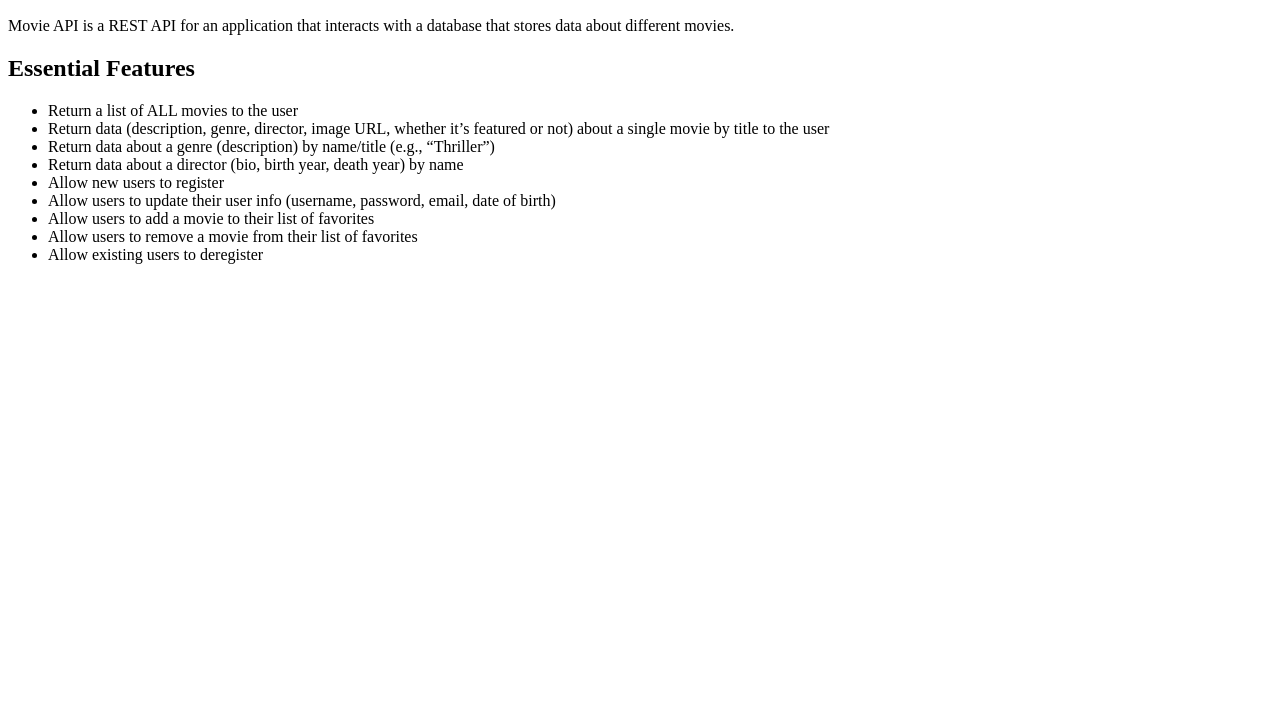
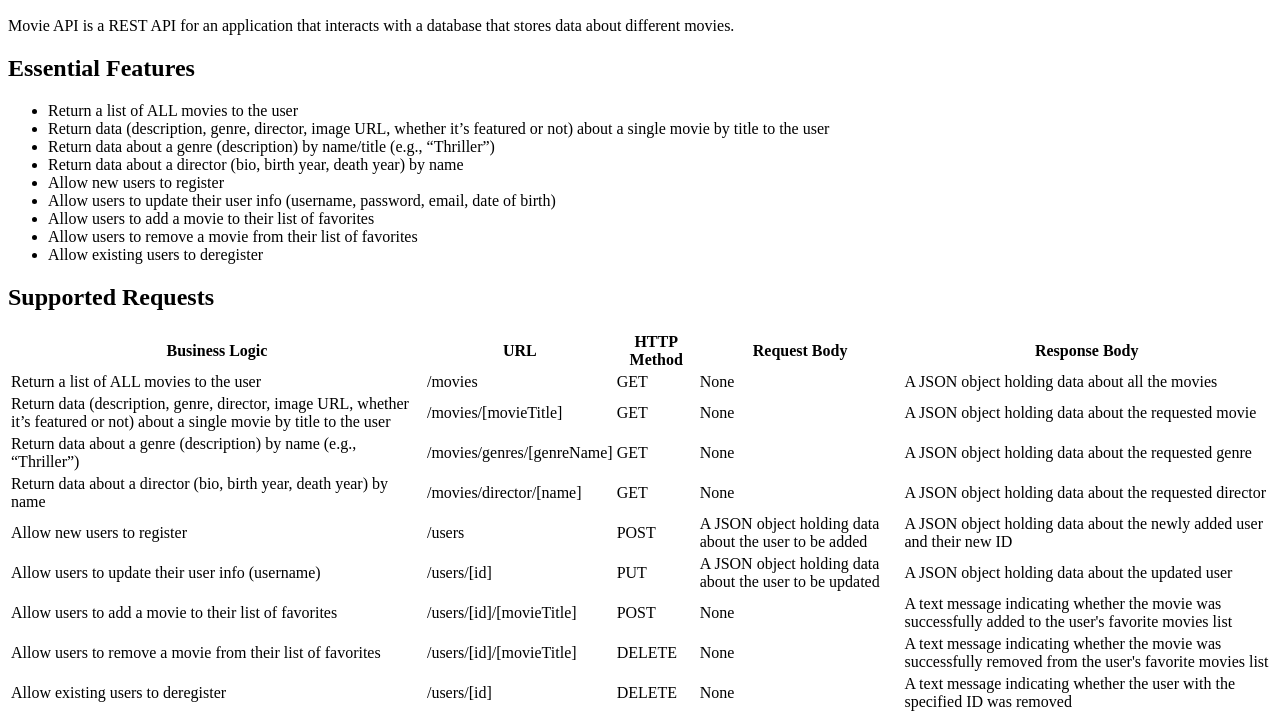
Before and after one commit to vdevhub/movie-api, a website: page public/documentation.html in a window 1280 px wide. Shown: the part 110-832 px from the top of the page. Before the commit the page ends 800 px from the top, so only its background shows below. Drawn offline with Linux system fonts and the light colour scheme.

Commit message:
Update documenation with endpoints descriptions

```diff
--- a/public/documentation.html
+++ b/public/documentation.html
@@ -21,5 +21,82 @@
     <li>Allow users to remove a movie from their list of favorites</li>
     <li>Allow existing users to deregister</li>
   </ul>
+  <h2>Supported Requests</h2>
+  <table>
+    <thead>
+      <tr>
+        <th>Business Logic</th>
+        <th>URL</th>
+        <th>HTTP Method</th>
+        <th>Request Body</th>
+        <th>Response Body</th>
+      </tr>
+    </thead>
+    <tbody>
+      <tr>
+        <td>Return a list of ALL movies to the user</td>
+        <td>/movies</td>
+        <td>GET</td>
+        <td>None</td>
+        <td>A JSON object holding data about all the movies</td>
+      </tr>
+      <tr>
+        <td>Return data (description, genre, director, image URL, whether it’s featured or not) about a single movie by title to the user</td>
+        <td>/movies/[movieTitle]</td>
+        <td>GET</td>
+        <td>None</td>
+        <td>A JSON object holding data about the requested movie</td>
+      </tr>
+      <tr>
+        <td>Return data about a genre (description) by name (e.g., “Thriller”)</td>
+        <td>/movies/genres/[genreName]</td>
+        <td>GET</td>
+        <td>None</td>
+        <td>A JSON object holding data about the requested genre</td>
+      </tr>
+      <tr>
+        <td>Return data about a director (bio, birth year, death year) by name</td>
+        <td>/movies/director/[name]</td>
+        <td>GET</td>
+        <td>None</td>
+        <td>A JSON object holding data about the requested director</td>
+      </tr>
+      <tr>
+        <td>Allow new users to register</td>
+        <td>/users</td>
+        <td>POST</td>
+        <td>A JSON object holding data about the user to be added</td>
+        <td>A JSON object holding data about the newly added user and their new ID</td>
+      </tr>
+      <tr>
+        <td>Allow users to update their user info (username)</td>
+        <td>/users/[id]</td>
+        <td>PUT</td>
+        <td>A JSON object holding data about the user to be updated</td>
+        <td>A JSON object holding data about the updated user</td>
+      </tr>
+      <tr>
+        <td>Allow users to add a movie to their list of favorites</td>
+        <td>/users/[id]/[movieTitle]</td>
+        <td>POST</td>
+        <td>None</td>
+        <td>A text message indicating whether the movie was successfully added to the user's favorite movies list</td>
+      </tr>
+      <tr>
+        <td>Allow users to remove a movie from their list of favorites</td>
+        <td>/users/[id]/[movieTitle]</td>
+        <td>DELETE</td>
+        <td>None</td>
+        <td>A text message indicating whether the movie was successfully removed from the user's favorite movies list</td>
+      </tr>
+      <tr>
+        <td>Allow existing users to deregister</td>
+        <td>/users/[id]</td>
+        <td>DELETE</td>
+        <td>None</td>
+        <td>A text message indicating whether the user with the specified ID was removed</td>
+      </tr>
+    </tbody>
+  </table>
 </body>
 </html>
```
